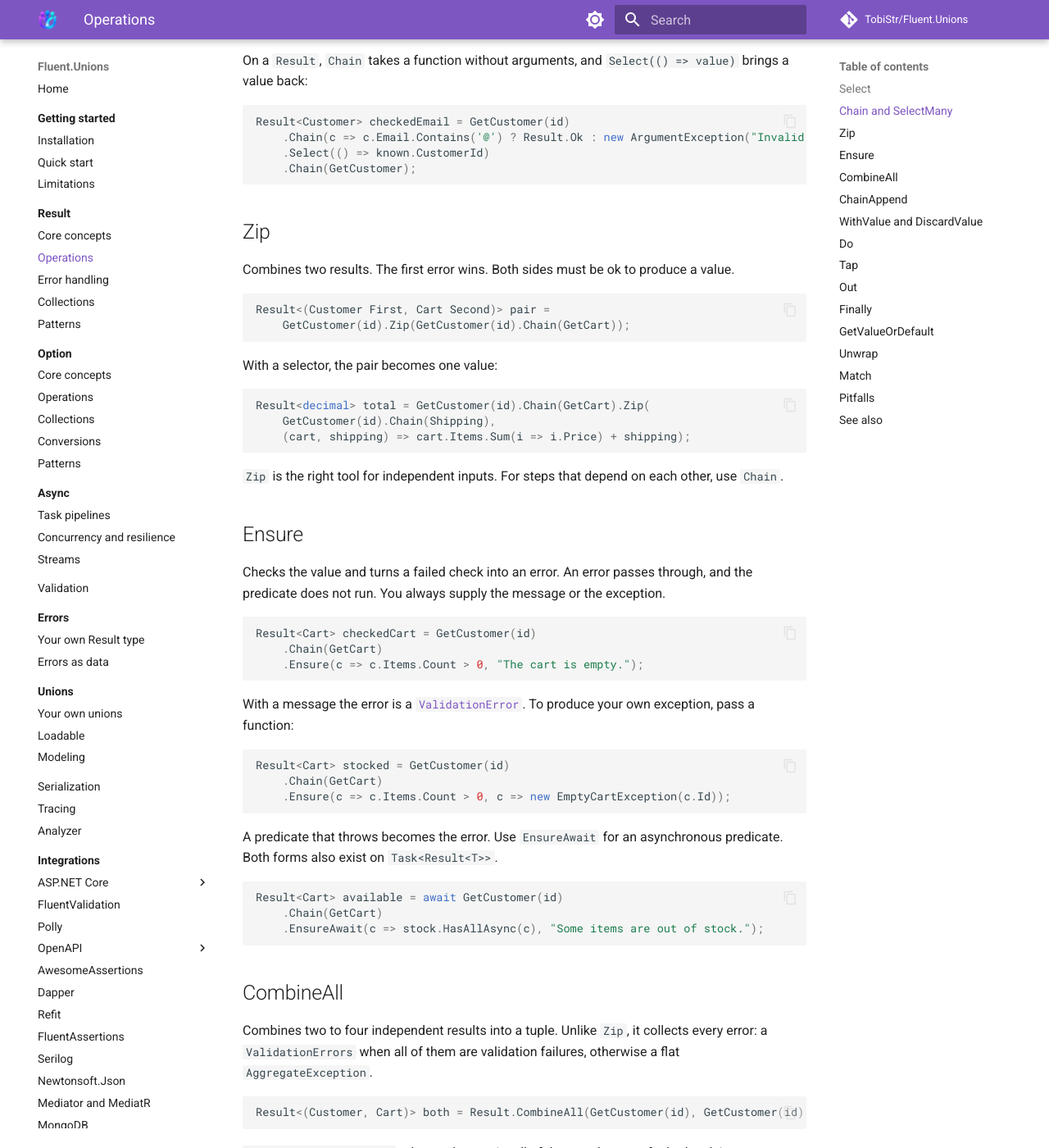
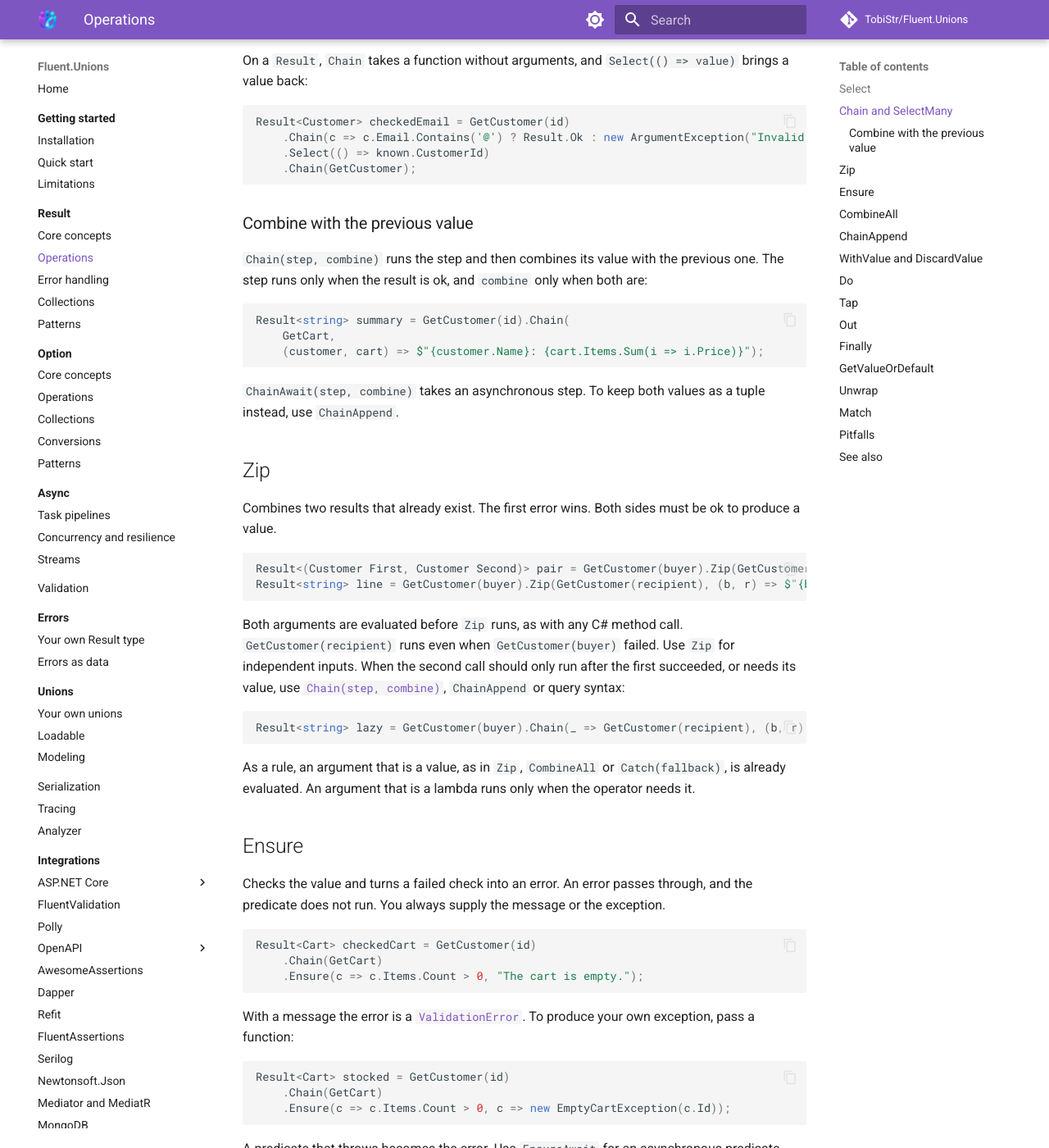
Before and after one commit to TobiStr/Fluent.Unions, an MkDocs documentation site: the page built from docs/result/operations.md, in a window 1280 px wide and 1400 px high, scrolled down 1415 px. Shown: the whole window at 82% size. Built offline with MkDocs 1.6.1 and Material for MkDocs 9.7.7, drawn with Linux system fonts in a browser that asks for light colours; comment, search, counter and statistics services are not loaded.

Commit message:
Document that Zip evaluates eagerly and show Chain(step, combine) for dependent steps

````diff
--- a/docs/result/operations.md
+++ b/docs/result/operations.md
@@ -67,24 +67,34 @@ Result<Customer> checkedEmail = GetCustomer(id)
     .Chain(GetCustomer);
 ```
 
+### Combine with the previous value
+
+`Chain(step, combine)` runs the step and then combines its value with the previous one. The step runs only when the result is ok, and `combine` only when both are:
+
+```csharp
+Result<string> summary = GetCustomer(id).Chain(
+    GetCart,
+    (customer, cart) => $"{customer.Name}: {cart.Items.Sum(i => i.Price)}");
+```
+
+`ChainAwait(step, combine)` takes an asynchronous step. To keep both values as a tuple instead, use `ChainAppend`.
+
 ## Zip
 
-Combines two results. The first error wins. Both sides must be ok to produce a value.
+Combines two results that already exist. The first error wins. Both sides must be ok to produce a value.
 
 ```csharp
-Result<(Customer First, Cart Second)> pair =
-    GetCustomer(id).Zip(GetCustomer(id).Chain(GetCart));
+Result<(Customer First, Customer Second)> pair = GetCustomer(buyer).Zip(GetCustomer(recipient));
+Result<string> line = GetCustomer(buyer).Zip(GetCustomer(recipient), (b, r) => $"{b.Name} sends to {r.Name}");
 ```
 
-With a selector, the pair becomes one value:
+Both arguments are evaluated before `Zip` runs, as with any C# method call. `GetCustomer(recipient)` runs even when `GetCustomer(buyer)` failed. Use `Zip` for independent inputs. When the second call should only run after the first succeeded, or needs its value, use [`Chain(step, combine)`](#combine-with-the-previous-value), `ChainAppend` or query syntax:
 
 ```csharp
-Result<decimal> total = GetCustomer(id).Chain(GetCart).Zip(
-    GetCustomer(id).Chain(Shipping),
-    (cart, shipping) => cart.Items.Sum(i => i.Price) + shipping);
+Result<string> lazy = GetCustomer(buyer).Chain(_ => GetCustomer(recipient), (b, r) => $"{b.Name} sends to {r.Name}");
 ```
 
-`Zip` is the right tool for independent inputs. For steps that depend on each other, use `Chain`.
+As a rule, an argument that is a value, as in `Zip`, `CombineAll` or `Catch(fallback)`, is already evaluated. An argument that is a lambda runs only when the operator needs it.
 
 ## Ensure
 
````
Also changed, not shown: README.md (+1 -1 lines), docs/option/operations.md (+1 -1 lines), docs/reference.md (+2 -1 lines), 1 other file.
